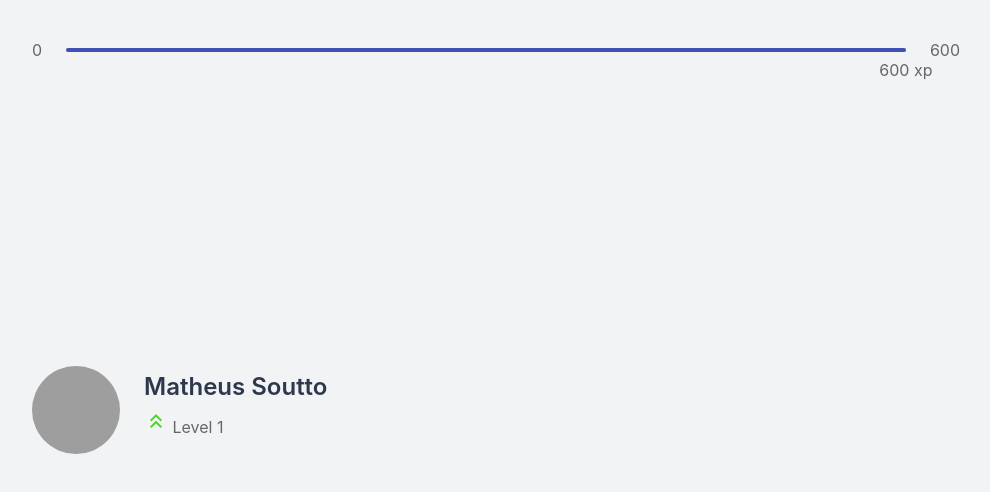
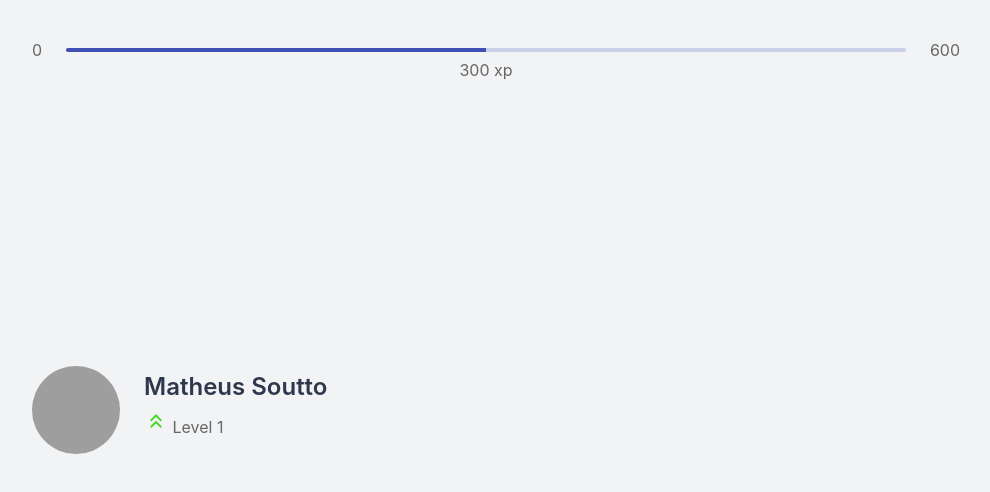
Before and after one commit to msoutto/stretch-it, an Angular app: page / in a window 1280 px wide. Shown: the top 492 px of the page, without its empty margins (144-1134 px from the left). Built offline with nearby package versions, Linux system fonts and the light colour scheme; grey boxes are pictures that could not be loaded.

Commit message:
changing curExp to 300xp

```diff
--- a/src/app/experience-bar/experience-bar.component.ts
+++ b/src/app/experience-bar/experience-bar.component.ts
@@ -8,7 +8,7 @@ import { Component, OnInit } from '@angular/core';
 export class ExperienceBarComponent implements OnInit {
   minExp: number = 0;
   maxExp: number = 600;
-  curExp: number = 600;
+  curExp: number = 300;
   progress: number = 0;
 
   constructor() { }
```
